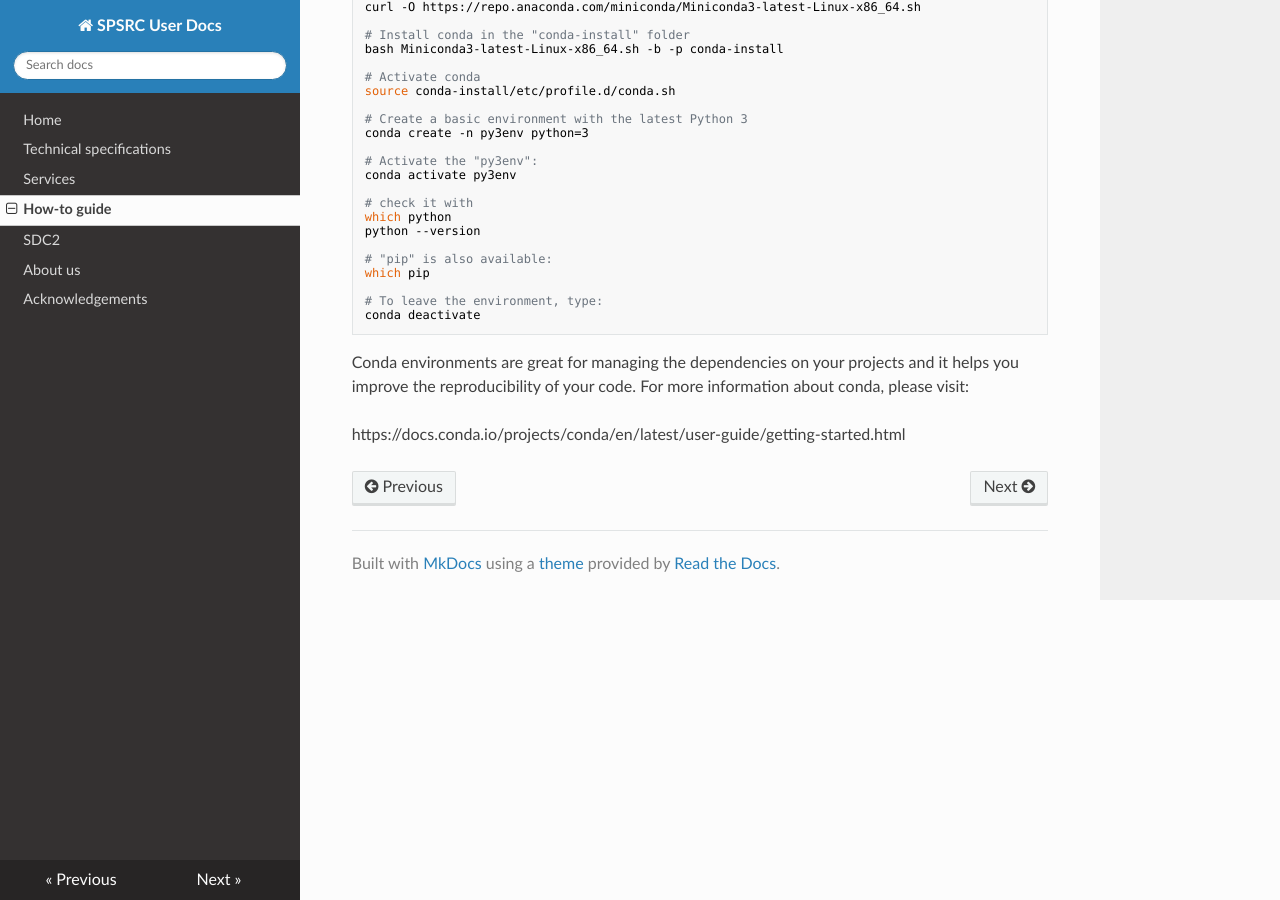
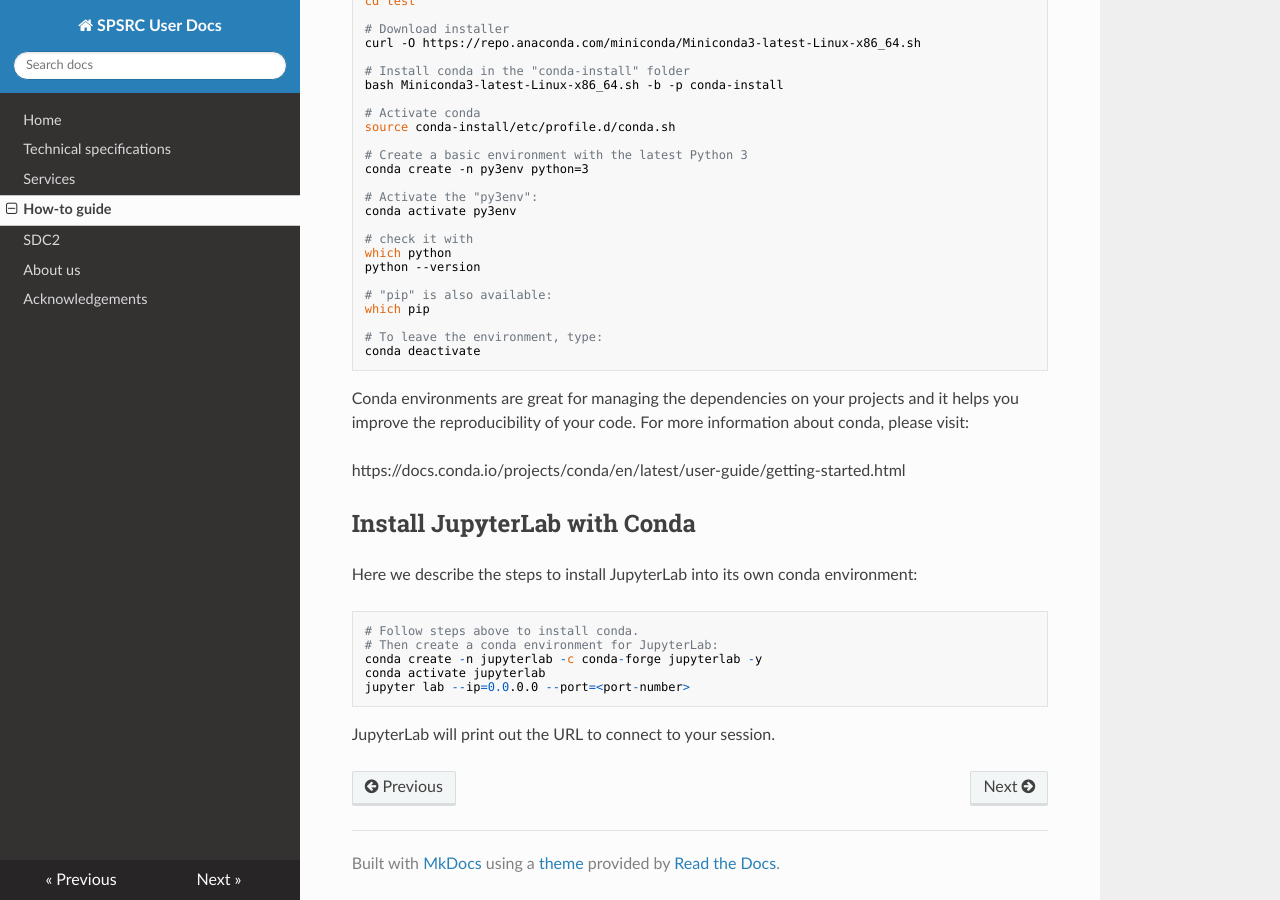
Before and after one commit to espsrc/spsrc_user_docs, an MkDocs documentation site: the page built from docs/howto.md, in a window 1280 px wide and 900 px high, scrolled down 8071 px. Built offline with MkDocs 1.6.1, drawn with Linux system fonts in a browser that asks for light colours; nearby versions of some CDN libraries; some of the changed text lies outside the part shown.

Commit message:
Update howto.md

````diff
--- a/docs/howto.md
+++ b/docs/howto.md
@@ -209,3 +209,16 @@ and it helps you improve the reproducibility of your code. For more information
 about conda, please visit:
 
 https://docs.conda.io/projects/conda/en/latest/user-guide/getting-started.html
+
+## Install JupyterLab with Conda
+
+Here we describe the steps to install JupyterLab into its own conda environment:
+
+```
+# Follow steps above to install conda.
+# Then create a conda environment for JupyterLab:
+conda create -n jupyterlab -c conda-forge jupyterlab -y
+conda activate jupyterlab
+jupyter lab --ip=0.0.0.0 --port=<port-number>
+```
+JupyterLab will print out the URL to connect to your session.
````
